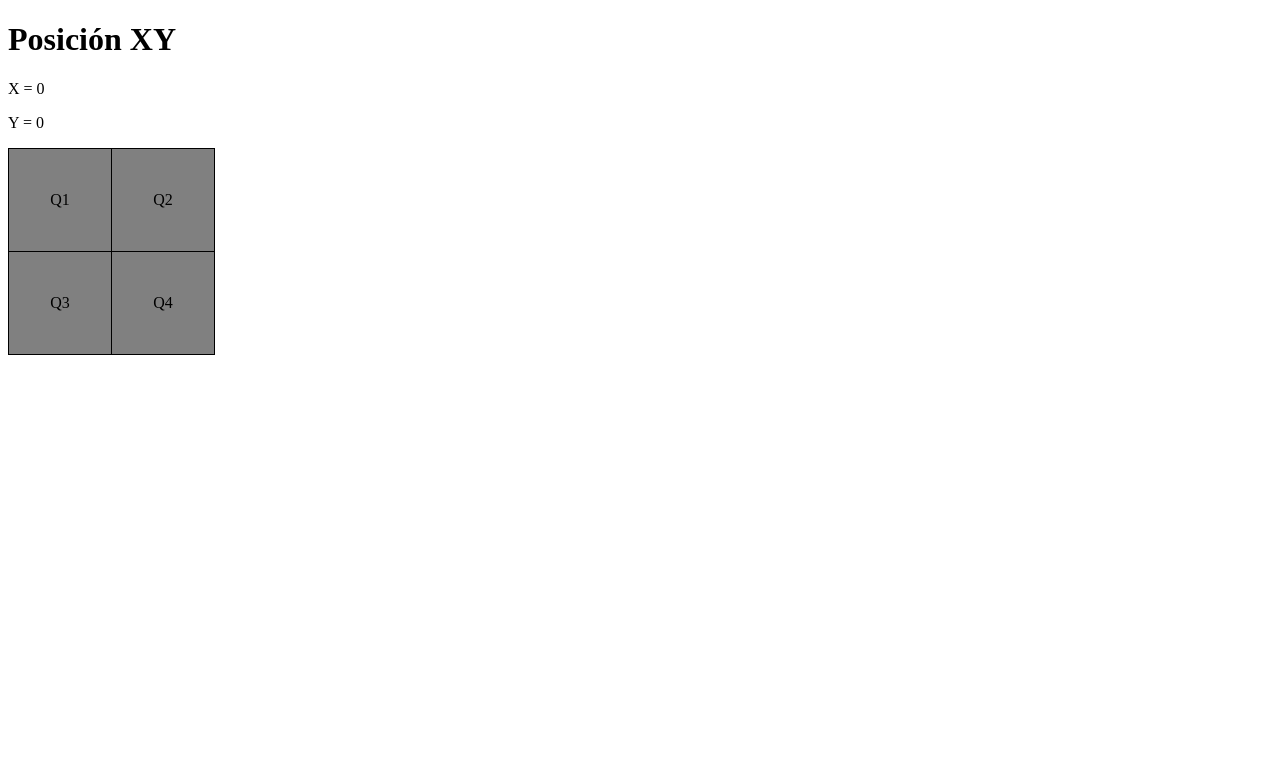
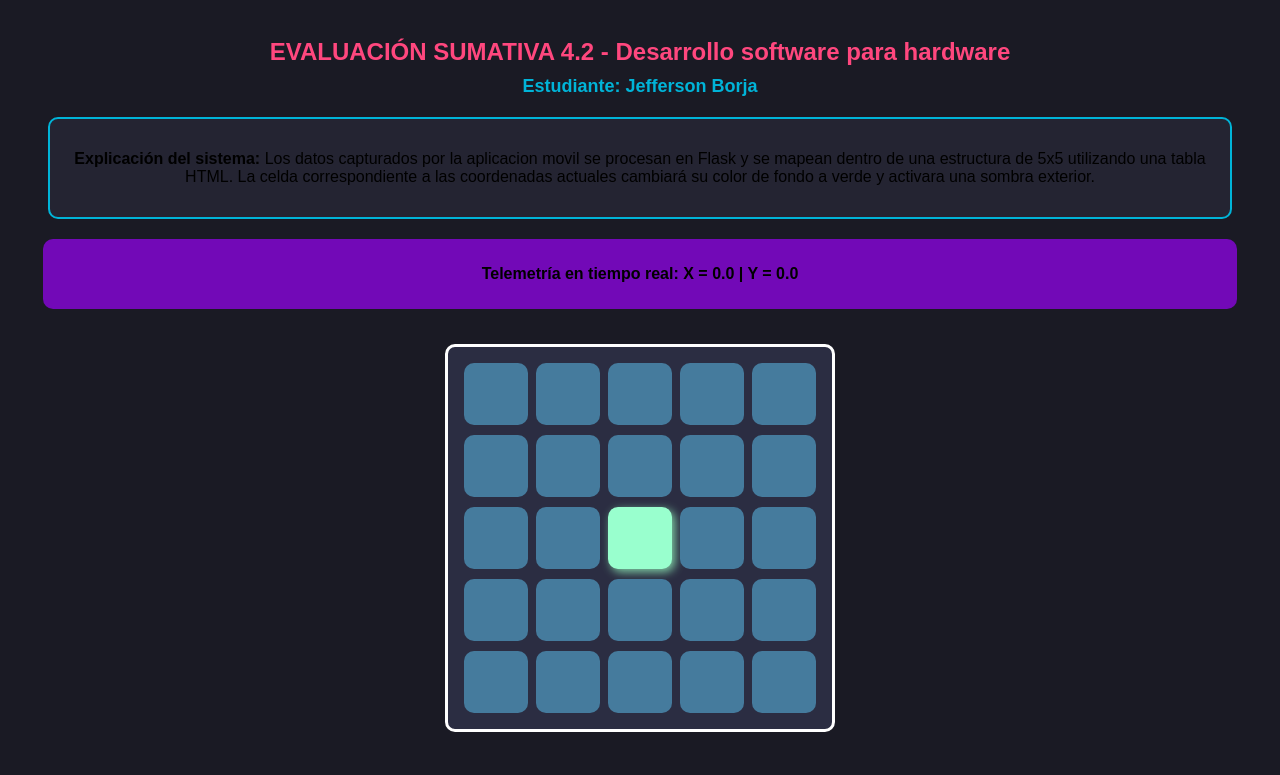
Before and after one commit to jffryjsca11-dotcom/ola123, a Flask app: page / in a window 1280 px wide. Shown: the top 775 px of the page. Run offline with Flask 3, Linux system fonts and the light colour scheme; data that the repository does not hold is empty.

Commit message:
Subiendo archivo README.md

```diff
--- a/app.py
+++ b/app.py
@@ -1,31 +1,47 @@
 from flask import Flask, render_template
 import socket
+
 app = Flask(__name__)
-HOST = "172.20.10.2"	## Ip del servidor
-PORT = 12345			## Puerto del servidor
+HOST = "192.168.100.19"  ## Ip de tu servidor en la VM
+PORT = 12345            ## Puerto de la APK
 
 def leer_sensor():
     try:
         with socket.socket(socket.AF_INET, socket.SOCK_STREAM) as s:
+            s.settimeout(1.0)
             s.connect((HOST, PORT))
             data = s.recv(1024).decode().strip()
             print("RECIBIDO:", data)
+
             ejeX, ejeY = data.split(',')
             ejeX = float(ejeX.replace('X:', ''))
             ejeY = float(ejeY.replace('Y:', ''))
             return ejeX, ejeY
-
     except Exception as e:
         print("ERROR:", e)
-        return 0, 0
+        return 0.0, 0.0
+
+def mapear_a_matriz(valor, min_val=-10.0, max_val=10.0):
+    if valor < min_val: valor = min_val
+    if valor > max_val: valor = max_val
+    proporcion = (valor - min_val) / (max_val - min_val)
+    # Mapea a un índice de 0 a 4 (Matriz 5x5)
+    return int(proporcion * 4)
 
 @app.route('/')
 def index():
-    ejeY, ejeX = leer_sensor() #órden ejes.
+    ejeX, ejeY = leer_sensor()
+
+    celda_x = mapear_a_matriz(ejeX)
+    celda_y = 4 - mapear_a_matriz(ejeY) # Invertimos Y para que el positivo apunte hacia arriba
+
     return render_template(
         'index.html',
         ejeX=ejeX,
-        ejeY=ejeY
+        ejeY=ejeY,
+        celda_x=celda_x,
+        celda_y=celda_y
     )
+
 if __name__ == '__main__':
     app.run(host='0.0.0.0', port=5000, debug=True)
--- a/templates/index.html
+++ b/templates/index.html
@@ -1,64 +1,109 @@
 <!DOCTYPE html>
-<html>
+<html lang="es">
+<head>
+    <meta charset="UTF-8">
+    <meta http-equiv="refresh" content="1">
+    <title>Visualizador de Datos Hardware</title>
 
-<head>
- <meta http-equiv="refresh" content="2"></meta>
     <style>
-	#tabla{border-collapse:collapse;
+        /* PROPIEDADES DE LA TABLA DEL PROFESOR APLICADAS CON SELECTORES DE ID */
+
+        body {
+            font-family: Arial;
+            background-color: #1a1a24;
+            text-align: center;
+            padding: 20px;
         }
-	#q1,#q2,#q3,#q4{	/*Varios id con mismas características*/
-		width:100px;
-		height:100px;
-		border:1px solid black;
-		text-align:center;
+
+        #titulo-principal {
+            color: #ff477e;
+            font-size: 24px;
+            font-weight: bold;
+            margin: 10px;
         }
-	#q1{background-color:	/*Cuadrante 1*/
-		{% if ejeX > 0 and ejeY > 0 %}
-			lightblue;
-		{% else %}
-			gray;
-		{% endif %}
+
+        #subtitulo-nombre {
+            color: #00b4d8;
+            font-size: 18px;
+            font-weight: bold;
+            margin: 10px;
         }
-	#q2{background-color:	/*Cuadrante 2*/
-		{% if ejeX > 0 and ejeY < 0 %}
-			lightblue;
-		{% else %}
-			gray;
-		{% endif %}
+
+        #seccion-explicacion {
+            background-color: #242432;
+            border: 2px solid #00b4d8;
+            border-radius: 10px;
+            padding: 15px;
+            margin: 20px;
         }
-	#q3{background-color:	/*Cuadrante 3*/
-		{% if ejeX < 0 and ejeY > 0 %}
-			lightblue;
-		{% else %}
-			gray;
-		{% endif %}
+
+        #contenedor-datos {
+            background-color: #7209b7;
+            border-radius: 10px;
+            padding: 10px;
+            margin: 15px;
+            font-weight: bold;
         }
-	#q4{background-color:	/*Cuadrante 4*/
-		{% if ejeX < 0 and ejeY < 0 %}
-			lightblue;
-		{% else %}
-			gray;
-		{% endif %}
+
+
+        #matriz-tabla {
+            background-color: #2b2d42;
+            border: 3px solid #ffffff;
+            border-radius: 10px;
+            padding: 10px;
+            margin: 20px;
+
+            display: inline-block;
+        }
+
+
+        td[id^="celda-"] {
+            background-color: #457b9d;     /* background-color */
+            width: 62px;                    /* width de la tabla */
+            height: 60px;                   /* height de la tabla */
+            border-radius: 10px;            /* border-radius */
+            margin: 4px;                    /* margin */
+            display: inline-block;          /* display de la tabla */
+        }
+
+        /* ID específico para la celda que está encendida */
+        #celda-activa {
+            background-color: #99ffce;     /* background-color */
+            width: 62px;                    /* width */
+            height: 60px;                   /* height */
+            border-radius: 10px;            /* border-radius */
+            margin: 4px;                    /* margin */
+            display: inline-block;          /* display */
+            box-shadow: 3px 3px 10px #80d1a6; /* box-shadow de la tabla */
         }
     </style>
-
 </head>
 <body>
 
-<h1>Posición XY</h1>
+    <h1 id="titulo-principal">EVALUACIÓN SUMATIVA 4.2 -  Desarrollo software para hardware</h1>
 
-<p>X = {{ ejeX }}</p>
-<p>Y = {{ ejeY }}</p>
+    <h2 id="subtitulo-nombre">Estudiante: Jefferson Borja</h2>
 
-<table id="tabla">
-<tr id="cuadros">
-    <td id="q1">Q1</td>
-    <td id="q2">Q2</td>
+    <div id="seccion-explicacion">
+        <p><strong>Explicación del sistema:</strong> Los datos capturados por la aplicacion movil  se procesan en Flask y se mapean dentro de una estructura de 5x5 utilizando una tabla HTML. La celda correspondiente a las coordenadas actuales cambiará su color de fondo a verde  y activara una sombra exterior.</p>
+    </div>
+
+    <div id="contenedor-datos">
+        <p>Telemetría en tiempo real: X = {{ ejeX }} | Y = {{ ejeY }}</p>
+    </div>
+
+    <table id="matriz-tabla">
+        {% for fila in range(5) %}
+            <tr>
+                {% for columna in range(5) %}
+                    {% if fila == celda_y and columna == celda_x %}
+                        <td id="celda-activa"></td>
+                    {% else %}
+                        <td id="celda-{{ fila }}-{{ columna }}"></td>
+                    {% endif %}
+                {% endfor %}
             </tr>
-<tr>
-    <td id="q3">Q3</td>
-    <td id="q4">Q4</td>
-</tr>
+        {% endfor %}
     </table>
 
 </body>
```
Also changed, not shown: README.md. Lines whose indentation alone changed are shown as unchanged.
